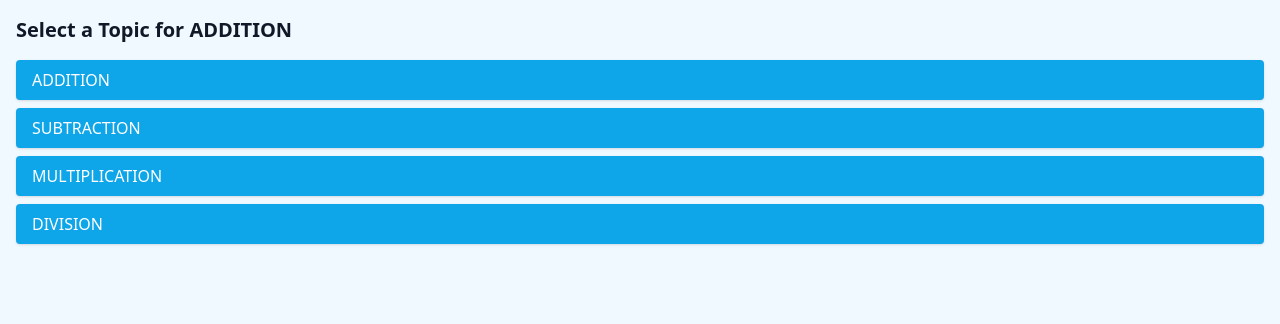
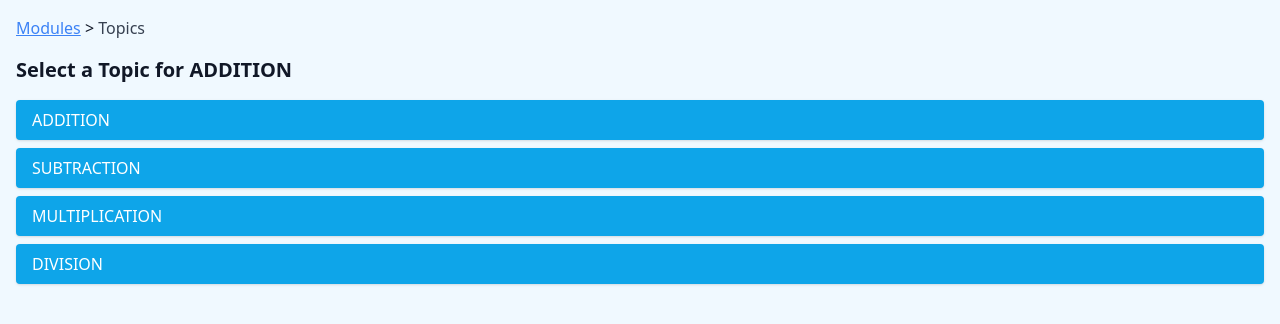
Before and after one commit to Svendzen/MathLearningPlatform, a React (Vite) app in the folder frontend/: page /topics/ADDITION in a window 1280 px wide. Shown: the top 324 px of the page. Built offline with nearby package versions, Linux system fonts and the light colour scheme.

Commit message:
Added helpful navigation between components. Such as a breadcrumb-style navigation, restart and home buttons.

```diff
--- a/frontend/src/components/Exercise.jsx
+++ b/frontend/src/components/Exercise.jsx
@@ -1,4 +1,4 @@
-import { useParams, useNavigate, useLocation } from "react-router-dom";
+import { useParams, useNavigate, useLocation, Link } from "react-router-dom";
 import { useEffect, useState } from "react";
 import api from "../api";
 import ClassicModeExercise from "./ClassicModeExercise";
@@ -6,19 +6,17 @@ import { validTopics } from "./Topics";
 
 function Exercise() {
     const { gameMode } = useParams();
-    const navigate = useNavigate(); // Add back useNavigate
-    const location = useLocation(); // Keep useLocation for query parameters
+    const navigate = useNavigate();
+    const location = useLocation();
     const [exercise, setExercise] = useState(null);
     const [error, setError] = useState(null);
 
-    // Extract the topic from the query string
     const searchParams = new URLSearchParams(location.search);
     const topic = searchParams.get("topic");
 
     useEffect(() => {
         async function fetchExercise() {
             try {
-                // Validate the topic before making the API call
                 if (!validTopics.includes(topic)) {
                     console.error(`Invalid topic: ${topic}`);
                     throw new Error(`Invalid topic: ${topic}`);
@@ -41,11 +39,10 @@ function Exercise() {
         if (topic) fetchExercise();
     }, [gameMode, topic]);
 
-
     const handleComplete = (answers) => {
         console.log("Exercise completed!", answers);
         alert("Exercise completed!");
-        navigate(-1); // Go back to the topics
+        navigate(-1);
     };
 
     if (error) return <p className="text-red-500">{error}</p>;
@@ -53,19 +50,38 @@ function Exercise() {
 
     return (
         <div className="p-4">
+            {/* Breadcrumb navigation */}
+            <nav className="mb-4">
+                <Link to="/modules" className="text-blue-500 underline">Modules</Link> &gt;{" "}
+                <Link to={`/topics/${topic}`} className="text-blue-500 underline">Topics</Link> &gt;{" "}
+                <Link to={`/game-modes/${topic}`} className="text-blue-500 underline">Game Modes</Link> &gt;{" "}
+                <span className="text-gray-700">Exercise</span>
+            </nav>
+
             <h1 className="text-xl font-bold">{exercise.name}</h1>
             <p>{exercise.description}</p>
 
             <div className="flex justify-between items-center mt-4">
                 <button
-                    onClick={() => navigate(-1)} // Go back to the previous page
+                    onClick={() => navigate(-1)} // Go back
                     className="bg-gray-500 text-white px-4 py-2 rounded"
                 >
-                    Back to Topics
+                    Back
+                </button>
+                <button
+                    onClick={() => navigate("/modules")} // Go to modules
+                    className="bg-blue-500 text-white px-4 py-2 rounded"
+                >
+                    Restart
+                </button>
+                <button
+                    onClick={() => navigate("/")} // Go to dashboard
+                    className="bg-green-500 text-white px-4 py-2 rounded"
+                >
+                    Go Home
                 </button>
             </div>
 
-            {/* Render ClassicModeExercise */}
             {exercise.name === "Classic Mode" && (
                 <ClassicModeExercise exercise={exercise} onComplete={handleComplete} />
             )}
--- a/frontend/src/components/GameModes.jsx
+++ b/frontend/src/components/GameModes.jsx
@@ -3,7 +3,7 @@ import { useEffect, useState } from "react";
 import api from "../api";
 
 function GameModes() {
-    const { topic } = useParams(); // Topic from URL path parameter
+    const { topic } = useParams();
     const [gameModes, setGameModes] = useState([]);
 
     useEffect(() => {
@@ -21,11 +21,18 @@ function GameModes() {
 
     return (
         <div className="p-4">
+            {/* Breadcrumb navigation */}
+            <nav className="mb-4">
+                <Link to="/modules" className="text-blue-500 underline">Modules</Link> &gt;{" "}
+                <Link to={`/topics/${topic}`} className="text-blue-500 underline">Topics</Link> &gt;{" "}
+                <span className="text-gray-700">Game Modes</span>
+            </nav>
+
             <h1 className="text-xl font-bold">Game Modes for {topic}</h1>
             <div className="grid grid-cols-1 md:grid-cols-2 gap-4 mt-4">
                 {gameModes.map((mode) => (
                     <Link
-                        to={`/exercise/${mode.id}?topic=${topic}`} // Add topic as query parameter
+                        to={`/exercise/${mode.id}?topic=${topic}`}
                         key={mode.id}
                         className="block bg-primary-500 text-white p-4 rounded shadow"
                     >
--- a/frontend/src/components/Topics.jsx
+++ b/frontend/src/components/Topics.jsx
@@ -3,16 +3,22 @@ import { Link, useParams } from "react-router-dom";
 export const validTopics = ["ADDITION", "SUBTRACTION", "MULTIPLICATION", "DIVISION"];
 
 function Topics() {
-    const { module } = useParams(); // Capture the module from the URL params
+    const { module } = useParams();
 
     return (
         <div className="p-4">
+            {/* Breadcrumb navigation */}
+            <nav className="mb-4">
+                <Link to="/modules" className="text-blue-500 underline">Modules</Link> &gt;{" "}
+                <span className="text-gray-700">Topics</span>
+            </nav>
+
             <h1 className="text-xl font-bold">Select a Topic for {module.replace(/-/g, " ")}</h1>
             <ul className="mt-4 space-y-2">
                 {validTopics.map((topic) => (
                     <li key={topic}>
                         <Link
-                            to={`/game-modes/${topic}`} // Navigate to GameModes for the selected topic
+                            to={`/game-modes/${topic}`}
                             className="block bg-primary-500 text-white px-4 py-2 rounded shadow hover:bg-primary-700"
                         >
                             {topic}
```
